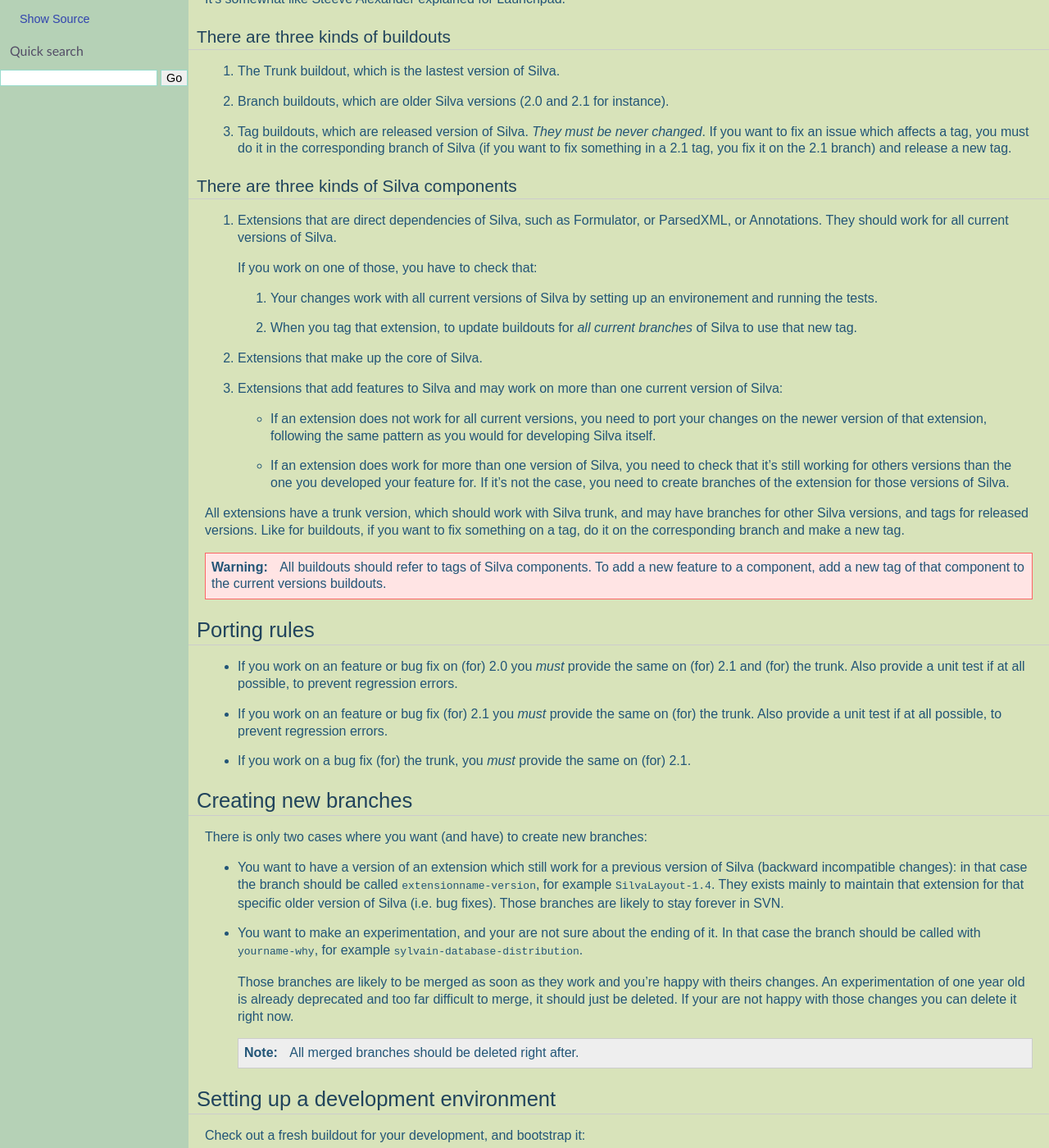
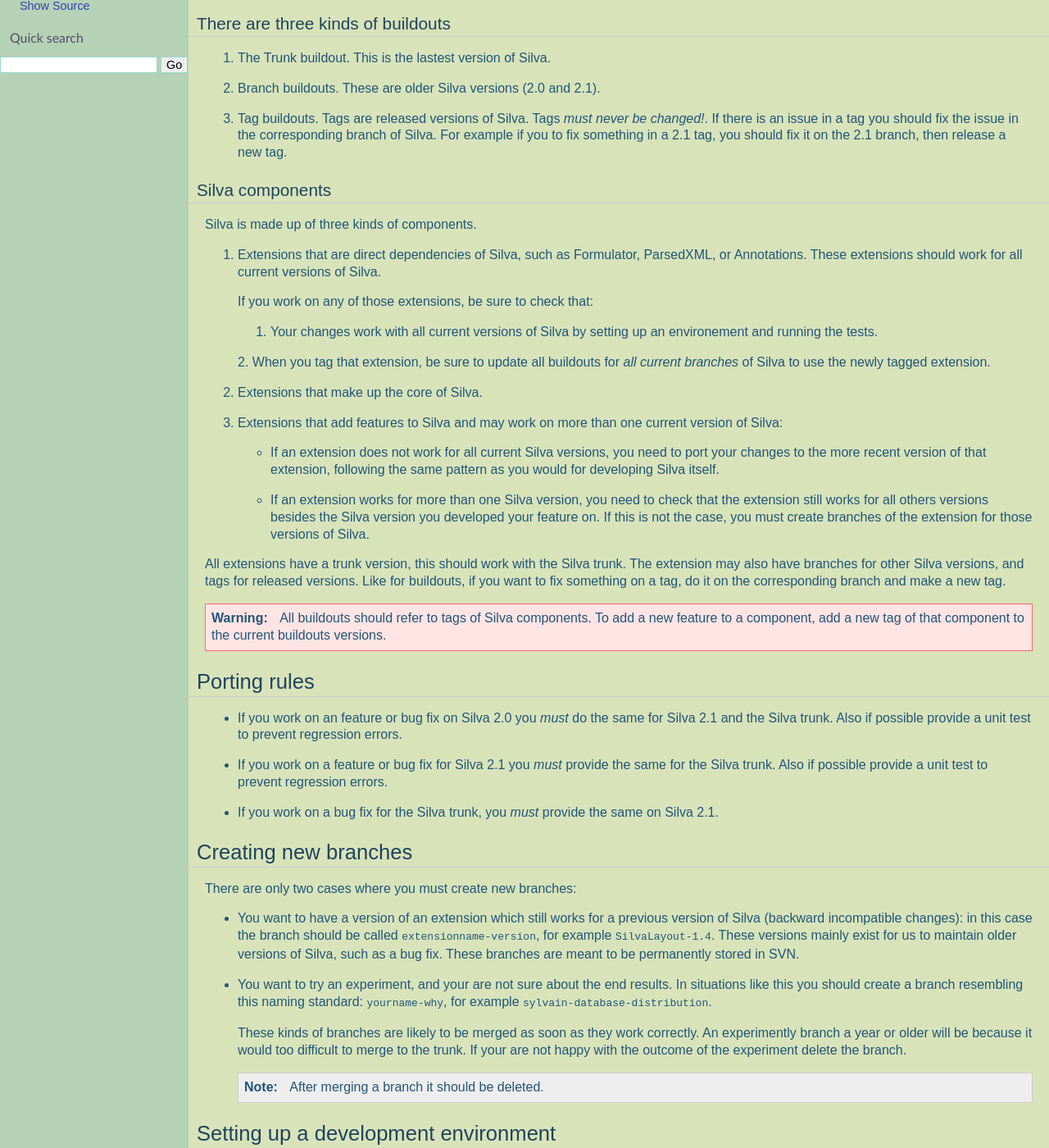
Before and after one commit to silvacms/documentation, a Sphinx documentation site: the page built from source/silva/development_guidelines.rst, in a window 1280 px wide and 1400 px high, scrolled down 934 px. Shown: the whole window at 82% size. Built offline with Sphinx 7.4.7, drawn with Linux system fonts in a browser that asks for light colours; pages that are not in the unit, such as notebooks, are missing from menus; some of the changed text lies outside the part shown.

Commit message:
- Edit text

```diff
--- a/source/silva/development_guidelines.rst
+++ b/source/silva/development_guidelines.rst
@@ -3,132 +3,129 @@
 
 .. contents::
 
-.. note:: That documentation is intended to Silva core developer. But
-   as development practice, they might be interesting to other people as
-   well.
+.. note:: That documentation is intended for Silva core
+   developers. But as development practice, this documentation may be
+   interesting for other people as well.
 
 Introduction
 ============
 
-You can develop on Silva 2.0, 2.1 and the trunk 2.2. They are
-hereafter referred to as *current versions* of Silva.
+You can develop on Silva 2.0, 2.1 and the Silva 2.2 trunk. These
+versions are consider as *current* and will be from hereafter referred
+to as such.
 
-To work on Silva, you are kindly request to setup it Silva using
-`buildout coming from SVN <https://svn.infrae.com/buildout/silva/>`_.
+To work on Silva we suggest setting up Silva using `buildout coming
+from SVN <https://svn.infrae.com/buildout/silva/>`_.
 
-Those instruction to work on Silva may seems boring and require a lot
-to do, but:
+Why do we use buildout?
 
-- It less us do a lot more release instead of one every one and half
-  year.
+- Installing Silva using this buildout procedure give us the
+  opportunity to release more often instead of once every year and
+  half.
 
-- It follow the rules that says: *until your code is delivered, it's
-  useless*. We like to write usefull code, so code used by People.
+- Our procedure follows the rule that states: *until your code is
+  delivered, it's useless*. We like to write useful code, so people
+  can use it.
 
-- This let us release lot of alpha or beta, but that's fine.
-
-It's somewhat like Steeve Alexander explained for Launchpad.
+- We can release more alpha and beta versions.
 
 There are three kinds of buildouts
 ----------------------------------
 
-1. The Trunk buildout, which is the lastest version of Silva.
+1. The Trunk buildout. This is the lastest version of Silva.
 
-2. Branch buildouts, which are older Silva versions (2.0 and 2.1 for
-   instance).
+2. Branch buildouts. These are older Silva versions (2.0 and 2.1).
 
-3. Tag buildouts, which are released version of Silva. *They must be
-   never changed*. If you want to fix an issue which affects a tag,
-   you must do it in the corresponding branch of Silva (if you want to
-   fix something in a 2.1 tag, you fix it on the 2.1 branch) and
-   release a new tag.
+3. Tag buildouts. Tags are released versions of Silva. Tags *must
+   never be changed!*. If there is an issue in a tag you should fix
+   the issue in the corresponding branch of Silva. For example if you
+   to fix something in a 2.1 tag, you should fix it on the 2.1 branch,
+   then release a new tag.
 
-There are three kinds of Silva components
------------------------------------------
+Silva components
+----------------
+
+Silva is made up of three kinds of components.
 
 1. Extensions that are direct dependencies of Silva, such as
-   Formulator, or ParsedXML, or Annotations. They should work for all
-   current versions of Silva.
+   Formulator, ParsedXML, or Annotations. These extensions should work
+   for all current versions of Silva.
 
-   If you work on one of those, you have to check that:
+   If you work on any of those extensions, be sure to check that:
 
    1. Your changes work with all current versions of Silva by
       setting up an environement and running the tests.
 
-   2. When you tag that extension, to update buildouts for *all
-      current branches* of Silva to use that new tag.
+   2. When you tag that extension, be sure to update all buildouts for
+   *all current branches* of Silva to use the newly tagged extension.
 
 2. Extensions that make up the core of Silva.
 
 3. Extensions that add features to Silva and may work on more than one
    current version of Silva:
 
-   - If an extension does not work for all current versions, you need
-     to port your changes on the newer version of that extension,
-     following the same pattern as you would for developing Silva
-     itself.
+   - If an extension does not work for all current Silva versions, you
+     need to port your changes to the more recent version of that
+     extension, following the same pattern as you would for developing
+     Silva itself.
 
-   - If an extension does work for more than one version of Silva, you
-     need to check that it's still working for others versions than
-     the one you developed your feature for. If it's not the case, you
-     need to create branches of the extension for those versions of
-     Silva.
+   - If an extension works for more than one Silva version, you need
+     to check that the extension still works for all others versions
+     besides the Silva version you developed your feature on. If this
+     is not the case, you must create branches of the extension for
+     those versions of Silva.
 
-All extensions have a trunk version, which should work with Silva
-trunk, and may have branches for other Silva versions, and tags for
-released versions. Like for buildouts, if you want to fix something on
-a tag, do it on the corresponding branch and make a new tag.
-
+All extensions have a trunk version, this should work with the Silva
+trunk. The extension may also have branches for other Silva versions,
+and tags for released versions. Like for buildouts, if you want to fix
+something on a tag, do it on the corresponding branch and make a new
+tag.
 
 .. warning::
 
-   All buildouts  should refer to tags  of Silva components.  To add a
-   new feature to a component, add  a new tag of that component to the
-   current versions buildouts.
-
+   All buildouts should refer to tags of Silva components. To add a
+   new feature to a component, add a new tag of that component to the
+   current buildouts versions.
 
 Porting rules
 =============
 
-- If you work on an feature or bug fix on (for) 2.0 you *must* provide
-  the same on (for) 2.1 and (for) the trunk. Also provide a unit test
-  if at all possible, to prevent regression errors.
+- If you work on an feature or bug fix on Silva 2.0 you *must* do the
+  same for Silva 2.1 and the Silva trunk. Also if possible provide a
+  unit test to prevent regression errors.
 
-- If you work on an feature or bug fix (for) 2.1 you *must* provide
-  the same on (for) the trunk. Also provide a unit test if at all
-  possible, to prevent regression errors.
+- If you work on a feature or bug fix for Silva 2.1 you *must* provide
+  the same for the Silva trunk. Also if possible provide a unit test
+  to prevent regression errors.
 
-- If you work on a bug fix (for) the trunk, you *must* provide the
-  same on (for) 2.1.
-
+- If you work on a bug fix for the Silva trunk, you *must* provide the
+  same on Silva 2.1.
 
 Creating new branches
 =====================
 
-There is only two cases where you want (and have) to create new
-branches:
+There are only two cases where you must create new branches:
 
-- You want to have a version of an extension which still work for a
-  previous version of Silva (backward incompatible changes): in that
+- You want to have a version of an extension which still works for a
+  previous version of Silva (backward incompatible changes): in this
   case the branch should be called ``extensionname-version``, for
-  example ``SilvaLayout-1.4``. They exists mainly to maintain that
-  extension for that specific older version of Silva (i.e. bug
-  fixes). Those branches are likely to stay forever in SVN.
+  example ``SilvaLayout-1.4``. These versions mainly exist for us to
+  maintain older versions of Silva, such as a bug fix. These branches
+  are meant to be permanently stored in SVN.
 
-- You want to make an experimentation, and your are not sure about the
-  ending of it. In that case the branch should be called with
-  ``yourname-why``, for example ``sylvain-database-distribution``.
+- You want to try an experiment, and your are not sure about the end
+  results. In situations like this you should create a branch
+  resembling this naming standard: ``yourname-why``, for example
+  ``sylvain-database-distribution``.
 
-  Those branches are likely to be merged as soon as they work and
-  you're happy with theirs changes. An experimentation of one year
-  old is already deprecated and too far difficult to merge, it should
-  just be deleted. If your are not happy with those changes you can
-  delete it right now.
+  These kinds of branches are likely to be merged as soon as they work
+  correctly. An experimently branch a year or older will be because it
+  would too difficult to merge to the trunk. If your are not happy
+  with the outcome of the experiment delete the branch.
 
   .. note::
 
-     All merged branches should be deleted right after.
-
+     After merging a branch it should be deleted.
 
 Setting up a development environment
 ====================================
@@ -174,16 +171,16 @@
     urls =
        svn urls
 
+If you plan to do a quick fix to a product or extension, just checkout
+the product or extension into ``products`` or ``svn`` directory. If
+you plan to add new features that are going to require a lot of
+changes/time to implement, create a branch for your buildout,
+configure it as explained above, putting all the needed configurations
+in ``buildout.cfg``. Add the ``buildout.cfg`` file to your SVN branch
+and commit it to SVN.
 
-If you plan to do a quick fix to product or extension, just do the
-checkout in ``products`` or ``svn``. If you plan to add new features
-that are going to require a lot of changes/time to implement, create a
-branch for your buildout, configure it as explained above, putting all
-the configuration in ``buildout.cfg``, add that file to your SVN
-branch (and commit).
-
-In order to let buildout use your version, you need to edit the file
-``profiles/versions.cfg`` and to comment the line which define the
+In order for buildout to access to your version, edit the file
+``profiles/versions.cfg`` and to comment the line which defines the
 version of the current package your are working on. *Do not commit
 those changes.*
 
@@ -193,21 +190,19 @@
 
    $ ./bin/buildout
 
-
-
 Releasing and creating tags
 ===========================
 
-Before releasing a tag, make sure that all tests should work for Silva
-with this new version of your component:
+Before releasing a tag, make sure all tests run successfully with the
+new version of your component.
 
 .. code-block:: sh
 
    $ ./bin/instance test -s Products.Silva
 
-And run the tests of your extension (and any others which depend on
-it) if it has tests. (Which it should!)
-
+Knowing your extension has tests, run them and any other tests for
+extensions that depend on your extension. If your extension does not
+have test. *It should!*
 
 .. _tag-zope-product:
 
@@ -217,12 +212,13 @@
 0. Run tests.
 
 1. Fill the ``HISTORY.txt`` using valid ReST. Replace the
-   ``(unreleased)`` at the end of line by the date of today *using the
-   following format* ``(year-month-day)``.
+   ``(unreleased)`` at the end of line with the current date *using
+   the following format* ``(year-month-day)``.
 
-2. Remove the ``(unreleased)`` in ``version.txt``, and double check
-   that the version number there and in ``HISTORY.txt`` are correct
-   (i.e. correspond to the branch and have not been released yet).
+2. Remove the ``(unreleased)`` in the ``version.txt`` file, and double
+   check that the version number there and in ``HISTORY.txt`` are
+   correct (i.e. corresponds to the branch and have not been released
+   yet).
 
 3. Do a ``svn commit``.
 
@@ -242,18 +238,17 @@
 6. Edit ``version.txt`` to increase the version, and add
    ``(unreleased)`` at the end.
 
-
-Creating a tag of a Python-only extension
------------------------------------------
+Creating a Python-only extension tag
+------------------------------------
 
 0. Run the tests.
 
 1. Fill the ``HISTORY.txt`` using valid ReST. Replace the
-   ``(unreleased)`` at the end of line by the date of today *using the
-   following format* ``(year-month-day)``. Check that the
-   ``README.txt`` is up to date with the last information.
+   ``(unreleased)`` at the end of the line with the current date
+   *using the following format* ``(year-month-day)``. Check that the
+   ``README.txt`` is up to date with the latest information.
 
-2. Verify the validity of your documentation:
+2. Check the validity of your documentation:
 
    .. code-block:: sh
 
@@ -265,8 +260,8 @@
 
       $ python2.x setup.py --long-description | rst2html > description.html
 
-   Should not either. Open ``description.html`` in your web browser
-   and check that this looks good.
+   This also should not produce and error. Open ``description.html``
+   in your web browser and check that the document is okay.
 
 3. Do a ``svn commit``.
 
@@ -283,10 +278,10 @@
       $ svn co extension/tag/extension_name-version release
       $ cd release
 
-6. In that checkout, edit ``setup.py`` and remove the dev marker from
+6. In the checkout, edit ``setup.py`` and remove the dev marker from
    the version.
 
-7. Commit those changes (this is the *one* exception to the rule that
+7. Commit these changes (this is the *one* exception to the rule that
    you should never check in anything on a tag.):
 
    .. code-block:: sh
@@ -312,7 +307,6 @@
       repository = http://infrae.com/download
       realm = Zope
 
-
    Next, run the update
 
    .. code-block:: sh
@@ -335,8 +329,7 @@
 
       - ....
 
-12. Commit thoses changes: ``svn commit``
-
+12. Commit the changes: ``svn commit``
 
 Creating a tag of a Zope product packaged as an Python extension
 ----------------------------------------------------------------
@@ -358,8 +351,7 @@
 
       $ python2.4 setup.py --long-description | rst2html > description.html
 
-   Open ``description.html`` in your web browser and check this looks
-   good.
+   Open ``description.html`` in a web browser and check the documentation.
 
 3. Do a ``svn commit``.
 
@@ -376,7 +368,7 @@
       $ svn co extension/tag/extension_name-version release
       $ cd release
 
-6. In that checkout, edit ``setup.py`` and remove the dev marker from
+6. In the checkout, edit ``setup.py`` and remove the dev marker from
    the version.
 
 7. In the ``Products`` sub-folder, edit the ``svn:externals``
@@ -386,13 +378,13 @@
 
       $ svn propedit svn:externals Products
 
-8. Update to be sure to have the code of the tag:
+8. Update to be sure you have the latest code of the tag:
 
    .. code-block:: sh
 
       $ svn up
 
-9. Commit those changes (this is the *one* exception to the rule that
+9. Commit the changes (this is the *one* exception to the rule that
    you should never check in anything on a tag.):
 
    .. code-block:: sh
@@ -414,8 +406,7 @@
 
 12. Update the version in ``setup.py``.
 
-13. Commit thoses changes: ``svn commit``
-
+13. Commit the changes: ``svn commit``
 
 Creating a tag of the buildout
 ------------------------------
@@ -427,11 +418,10 @@
 
    $ svn cp branch-or-trunk tag/Silva-version
 
+Updating a buildout with a new tag
+==================================
 
-Updating the buildout with a new tag
-====================================
-
-You have to either:
+To do this you have to either:
 
 - Edit ``profiles/base.cfg`` to refer to the tag you made for Zope
   based products.
```
Also changed, not shown: other parts of source/silva/development_guidelines.rst (+1 -1 lines).
